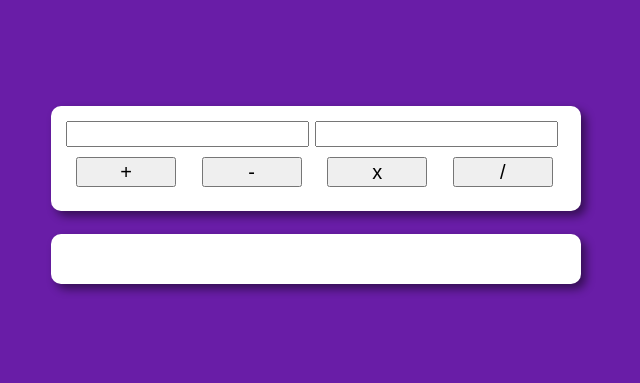
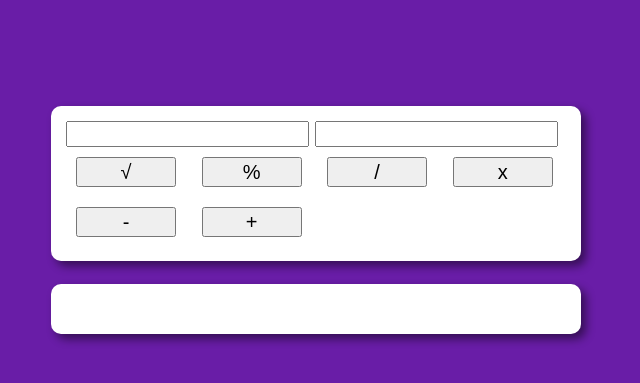
Before and after one commit to fabzdv/calculadora, a plain HTML site: page index.html in a window 1280 px wide. Shown: the part 93-476 px from the top of the page, without its empty margins (324-964 px from the left). Drawn offline with Linux system fonts and the light colour scheme.

Commit message:
Função de resto de divisão e raiz quadrada adicionada

```diff
--- a/css/style.css
+++ b/css/style.css
@@ -14,7 +14,7 @@ div {
     border-radius: 10px;
     padding: 15px;
     width: 500px;
-    height: 75px;
+    height: 125px;
     margin: auto;
     box-shadow: 5px 5px 10px rgba(0, 0, 0, 0.496);
 }
--- a/index.html
+++ b/index.html
@@ -14,10 +14,12 @@
             <input type="number" name="n1" id="n1">
             <input type="number" name="n2" id="n2">
             <br>
+            <button onclick="raiz()">√</button>
+            <button onclick="resto()">%</button>
+            <button onclick="dividir()">/</button>
+            <button onclick="multiplicar()">x</button>
+            <button onclick="subtrair()">-</button>
             <button onclick="somar()">+</button>
-            <button onclick="subtrair()">-</button>
-            <button onclick="multiplicar()">x</button>
-            <button onclick="dividir()">/</button>
         </div>
         <br>
         <div id="res"></div>
--- a/js/script.js
+++ b/js/script.js
@@ -78,3 +78,42 @@ function dividir() {
     }
 
 }
+
+function resto() {
+    var n1 = document.getElementById('n1').value
+    var n2 = document.getElementById('n2').value
+    var res = document.getElementById('res')
+    res.innerHTML = ""
+    res.style.height = "30px"
+    if(n1 == "" || n2 == "")
+    {
+        res.style.height = "50px"
+        res.innerHTML = "Erro não foi possível calcular pois o valor de algum dos campos está vazio"
+        res.style.color = "red"
+    }
+    else
+    {
+        var resultado = Number(n1) % Number(n2)
+        res.innerHTML = `O resultado é ${resultado}`
+        res.style.color = "green"
+    }
+}
+
+function raiz() {
+    var n1 = document.getElementById('n1').value
+    var res = document.getElementById('res')
+    res.innerHTML = ""
+    res.style.height = "30px"
+    if(n1 == "")
+    {
+        res.style.height = "50px"
+        res.innerHTML = "Erro não foi possível calcular pois o valor de algum dos campos está vazio"
+        res.style.color = "red"
+    }
+    else
+    {
+        var resultado = Math.sqrt(Number(n1))
+        res.innerHTML = `O resultado é ${resultado}`
+        res.style.color = "green"
+    }
+}
```
Also changed, not shown: 1 other file.
